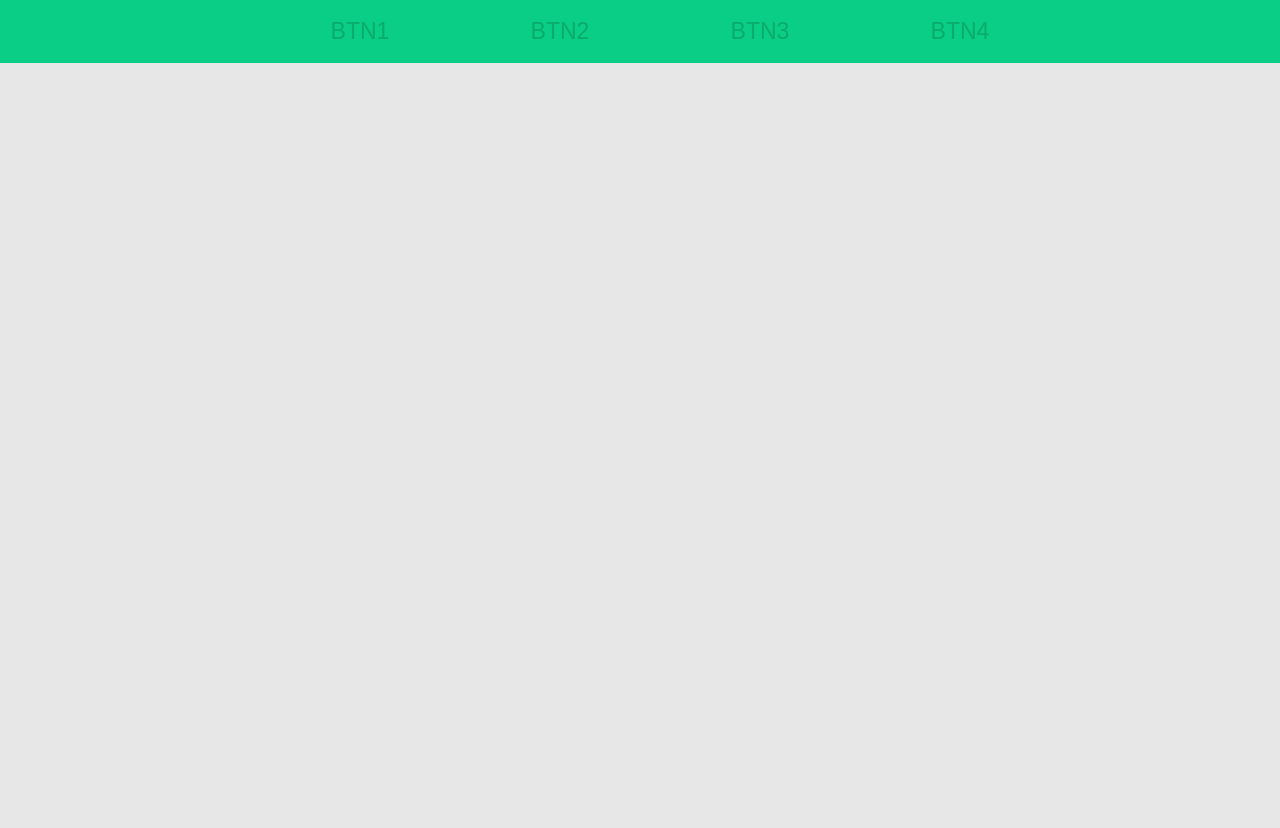
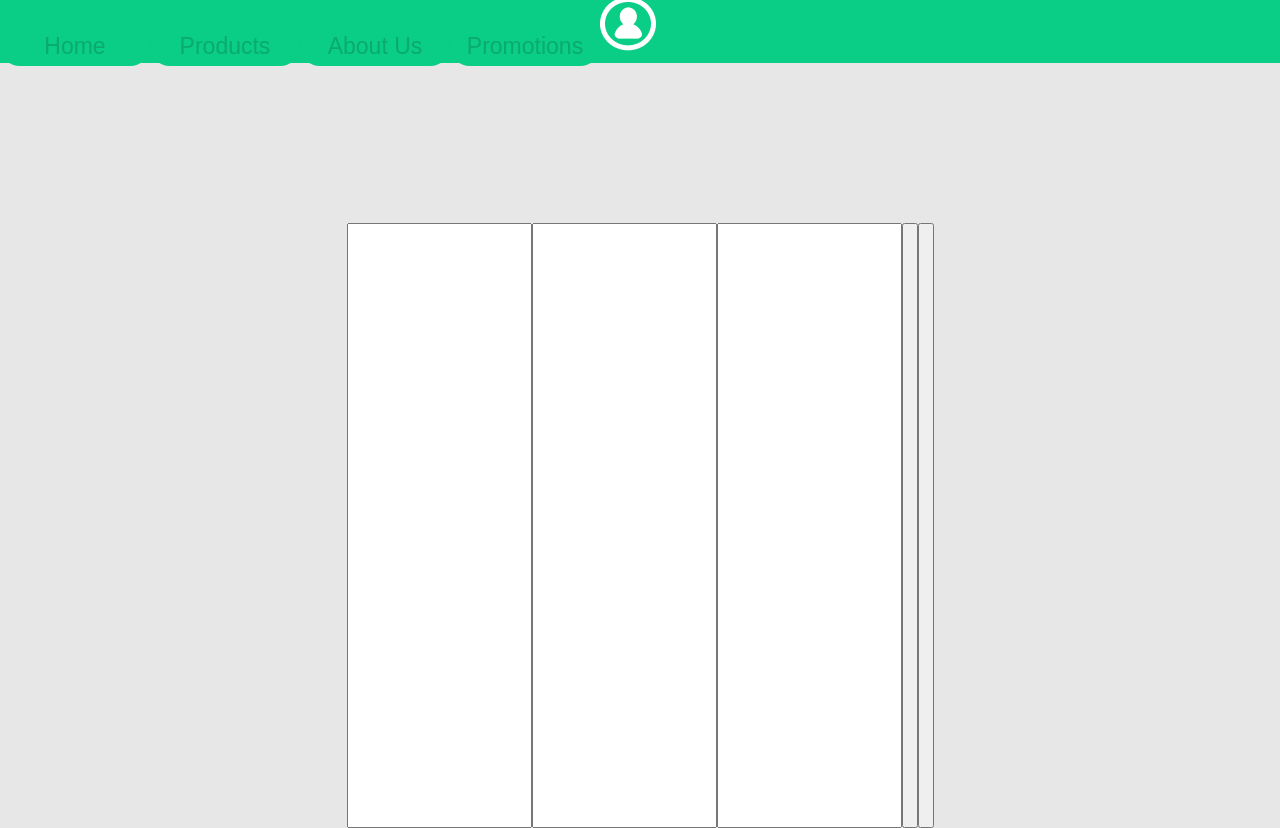
Before and after one commit to rodrigolfranca/reactingJS, a React (Create React App) app: page / in a window 1280 px wide. Built offline with nearby package versions, Linux system fonts and the light colour scheme; a web font is replaced by a local one.

Commit message:
Em andamento :D

```diff
--- a/src/App.js
+++ b/src/App.js
@@ -1,11 +1,13 @@
-const Header = require('./components/Header');
-const Main = require('./components/Main');
+import Header from "./components/Header";
+import Main from "./components/Main";
+import CardsContainer from "./components/CardsContainer";
 
 function App() {
   return (
     <>
       <Header />
       <Main />
+      <CardsContainer />
     </>
   );
 }
--- /dev/null
+++ b/src/components/AddButton.jsx
@@ -0,0 +1,5 @@
+const AddButton = () => {
+    return <button className="AddButton"></ button>;
+}
+
+export default AddButton;
--- a/src/components/Button.jsx
+++ b/src/components/Button.jsx
@@ -1,5 +1,7 @@
-function button(text) {
-    return <button className="button">{text}</button>
+import React from 'react';
+
+const Button = (props) => {
+    return <button className="button">{props.text}</button>
 }
 
-module.exports = button;
+export default Button;
--- /dev/null
+++ b/src/components/CardsContainer.jsx
@@ -0,0 +1,9 @@
+import React from 'react';
+
+const CardsContainer = () => {
+    return (
+        <div className="CardsContainer"></div>
+    );
+}
+
+export default CardsContainer;
--- a/src/components/Header.jsx
+++ b/src/components/Header.jsx
@@ -1,14 +1,20 @@
-const button = require('./Button')
+import Button from "./Button";
+import Logo from "./Logo";
+import UserIcon from "./UserIcon";
 
 function Header(){
-    return <header className="header">
-              <ul>
-                <li>{button('BTN1')}</li>
-                <li>{button('BTN2')}</li>
-                <li>{button('BTN3')}</li>
-                <li>{button('BTN4')}</li>
-              </ul>
-            </header>
+    return (
+    <header className="header">
+      <div className="headerContainer">
+        <Logo />
+        <Button text='Home' />
+        <Button text='Products' />
+        <Button text='About Us' />
+        <Button text='Promotions' />
+        <UserIcon />
+      </div>
+    </header>
+    )
 }
 
-module.exports = Header;
+export default Header;
--- /dev/null
+++ b/src/components/Logo.jsx
@@ -0,0 +1,9 @@
+import React from 'react';
+
+const Logo = () => {
+    return (
+        <div className="Logo"></div>
+    );
+}
+
+export default Logo;
--- a/src/components/Main.jsx
+++ b/src/components/Main.jsx
@@ -1,5 +1,17 @@
+import TextInput from "./TextInput";
+import AddButton from "./AddButton";
+
+
 function Main(){
-    return <main className="whiteFrame"></main>
+    return (
+        <main className="whiteFrame">
+            <TextInput />
+            <TextInput />
+            <TextInput />
+            <AddButton />
+            <AddButton />
+        </main>
+    )
 }
 
-module.exports = Main;
+export default Main;
--- /dev/null
+++ b/src/components/TextInput.jsx
@@ -0,0 +1,5 @@
+const TextInput = (props) => {
+    return <input className="TextInput"  type='text' placeholder={props.placeHolder}></input>
+}
+
+export default TextInput;
--- /dev/null
+++ b/src/components/UserIcon.jsx
@@ -0,0 +1,7 @@
+import React from 'react';
+
+const UserIcon = () => {
+    return <img src="./userIcon.png" alt="Usuário" />;
+}
+
+export default UserIcon;
```
Also changed, not shown: public/userIcon.png (added).
